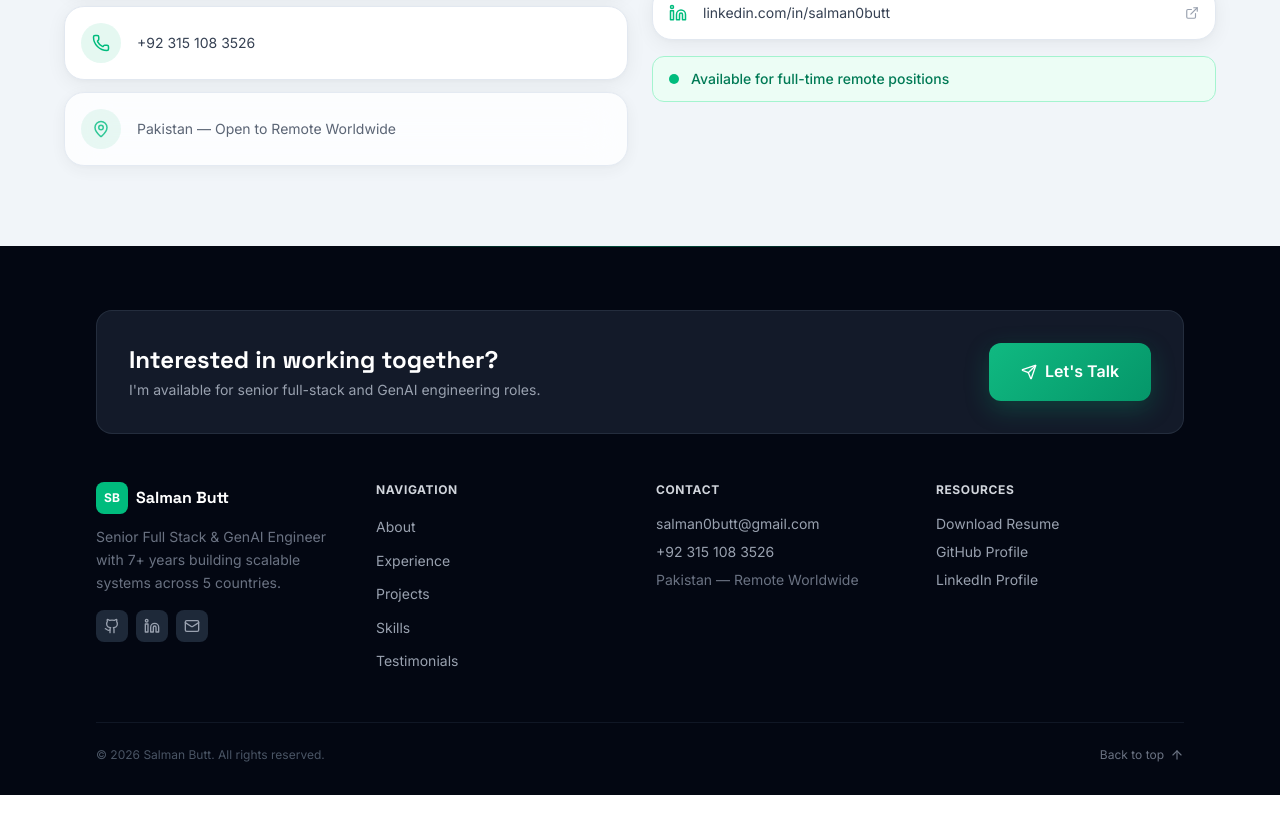
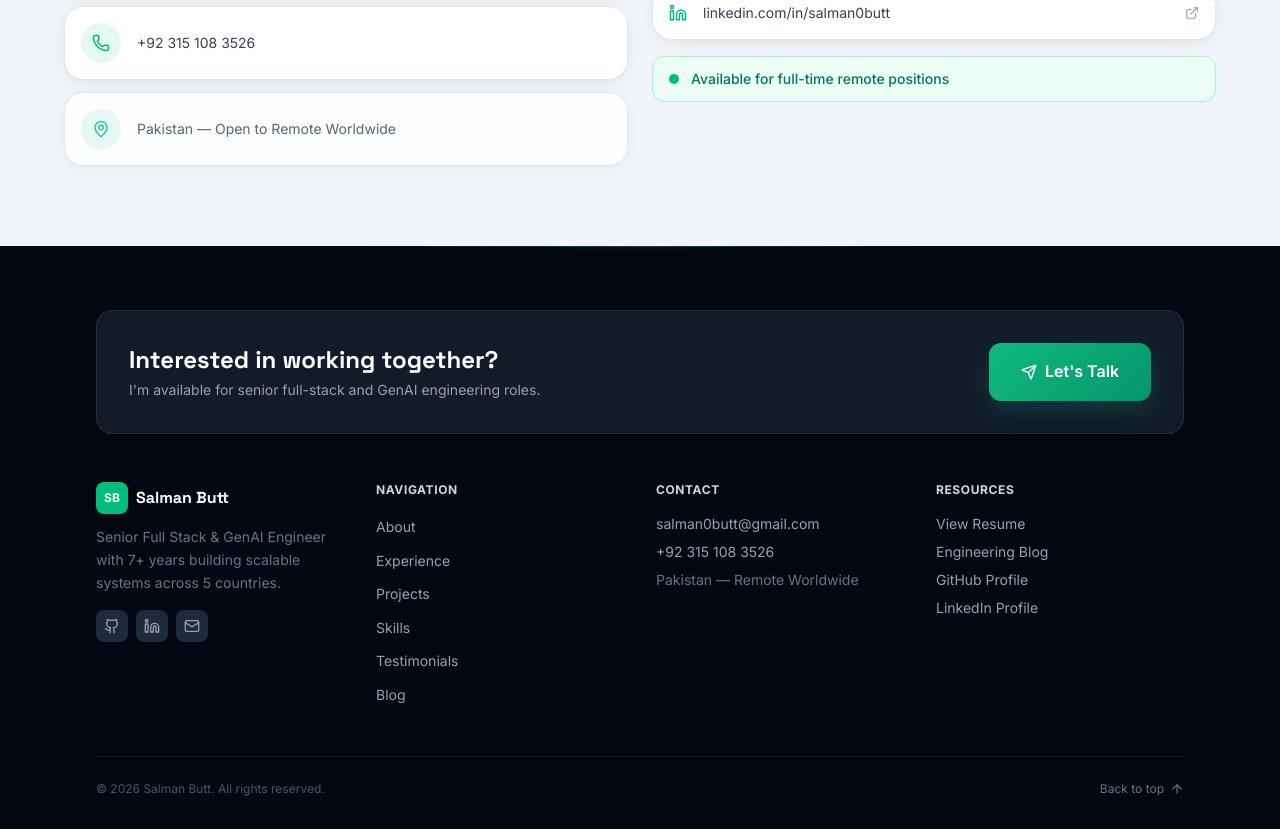
Before and after one commit to salman0butt/portfolio, a Next.js app: page / in a window 1280 px wide. Shown: the part 9036-9865 px from the top of the page. Before the commit the page ends 9831 px from the top, so only its background shows below. Built offline with nearby package versions, Linux system fonts and the light colour scheme; no server answers; the database is empty.

Commit message:
fix: keep restored footer compatible with blog and current deps

```diff
--- a/components/Footer.tsx
+++ b/components/Footer.tsx
@@ -3,32 +3,28 @@
 import { Mail, ArrowUp, Send } from 'lucide-react';
 import { Github, Linkedin } from './icons';
 import { motion } from 'framer-motion';
-import { useInView } from 'react-intersection-observer';
 
 const quickLinks = [
-  { label: 'About', href: '#about' },
-  { label: 'Experience', href: '#experience' },
-  { label: 'Projects', href: '#projects' },
-  { label: 'Skills', href: '#skills' },
-  { label: 'Testimonials', href: '#testimonials' },
+  { label: 'About', href: '/#about' },
+  { label: 'Experience', href: '/#experience' },
+  { label: 'Projects', href: '/#projects' },
+  { label: 'Skills', href: '/#skills' },
+  { label: 'Testimonials', href: '/#testimonials' },
+  { label: 'Blog', href: '/blog' },
 ];
 
 export default function Footer() {
-  const { ref, inView } = useInView({ triggerOnce: true, threshold: 0.1 });
-
   return (
     <footer className="relative bg-gray-950 text-gray-400 overflow-hidden">
-      {/* Subtle gradient accent */}
       <div className="absolute top-0 left-1/2 -translate-x-1/2 w-[600px] h-[1px] bg-gradient-to-r from-transparent via-emerald-500/40 to-transparent" />
 
       <motion.div
-        ref={ref}
         initial={{ opacity: 0, y: 30 }}
-        animate={inView ? { opacity: 1, y: 0 } : {}}
+        whileInView={{ opacity: 1, y: 0 }}
+        viewport={{ once: true, amount: 0.1 }}
         transition={{ duration: 0.5 }}
         className="max-w-6xl mx-auto px-4 sm:px-6 lg:px-8 pt-16 pb-8"
       >
-        {/* Top CTA bar */}
         <div className="rounded-2xl p-6 md:p-8 mb-12 flex flex-col md:flex-row items-center justify-between gap-6 bg-gray-800/60 border border-gray-700/50">
           <div>
             <h3 className="font-[family-name:var(--font-space-grotesk)] text-xl md:text-2xl font-bold text-white mb-1">
@@ -42,14 +38,12 @@ export default function Footer() {
             href="mailto:salman0butt@gmail.com"
             className="btn-primary inline-flex items-center gap-2 shrink-0"
           >
-            <Send size={16} />
+            <Send size={16} aria-hidden="true" />
             Let&apos;s Talk
           </a>
         </div>
 
-        {/* Main footer grid */}
         <div className="grid grid-cols-2 md:grid-cols-4 gap-8 mb-12">
-          {/* Col 1 - Brand */}
           <div className="col-span-2 md:col-span-1">
             <div className="flex items-center gap-2 mb-3">
               <span className="flex items-center justify-center w-8 h-8 rounded-lg bg-emerald-500 text-white font-bold text-xs">
@@ -87,12 +81,11 @@ export default function Footer() {
                 className="p-2 rounded-lg bg-gray-800 hover:bg-emerald-500/20 hover:text-emerald-400 transition-colors"
                 aria-label="Email"
               >
-                <Mail size={16} />
+                <Mail size={16} aria-hidden="true" />
               </a>
             </div>
           </div>
 
-          {/* Col 2 - Navigation */}
           <div>
             <h4 className="text-xs font-bold text-gray-300 uppercase tracking-wider mb-4">
               Navigation
@@ -111,7 +104,6 @@ export default function Footer() {
             </ul>
           </div>
 
-          {/* Col 3 - Contact */}
           <div>
             <h4 className="text-xs font-bold text-gray-300 uppercase tracking-wider mb-4">
               Contact
@@ -139,7 +131,6 @@ export default function Footer() {
             </ul>
           </div>
 
-          {/* Col 4 - Resources */}
           <div>
             <h4 className="text-xs font-bold text-gray-300 uppercase tracking-wider mb-4">
               Resources
@@ -148,10 +139,16 @@ export default function Footer() {
               <li>
                 <a
                   href="/Salman_Butt_Resume.pdf"
-                  download
+                  target="_blank"
+                  rel="noreferrer"
                   className="hover:text-emerald-400 transition-colors"
                 >
-                  Download Resume
+                  View Resume
+                </a>
+              </li>
+              <li>
+                <a href="/blog" className="hover:text-emerald-400 transition-colors">
+                  Engineering Blog
                 </a>
               </li>
               <li>
@@ -178,18 +175,18 @@ export default function Footer() {
           </div>
         </div>
 
-        {/* Bottom bar */}
         <div className="pt-6 border-t border-gray-800/50 flex flex-col sm:flex-row items-center justify-between gap-4">
           <p className="text-xs text-gray-600">
             &copy; {new Date().getFullYear()} Salman Butt. All rights reserved.
           </p>
           <button
+            type="button"
             onClick={() => window.scrollTo({ top: 0, behavior: 'smooth' })}
             className="flex items-center gap-1.5 text-xs text-gray-500 hover:text-emerald-400 transition-colors"
             aria-label="Back to top"
           >
             Back to top
-            <ArrowUp size={14} />
+            <ArrowUp size={14} aria-hidden="true" />
           </button>
         </div>
       </motion.div>
```
